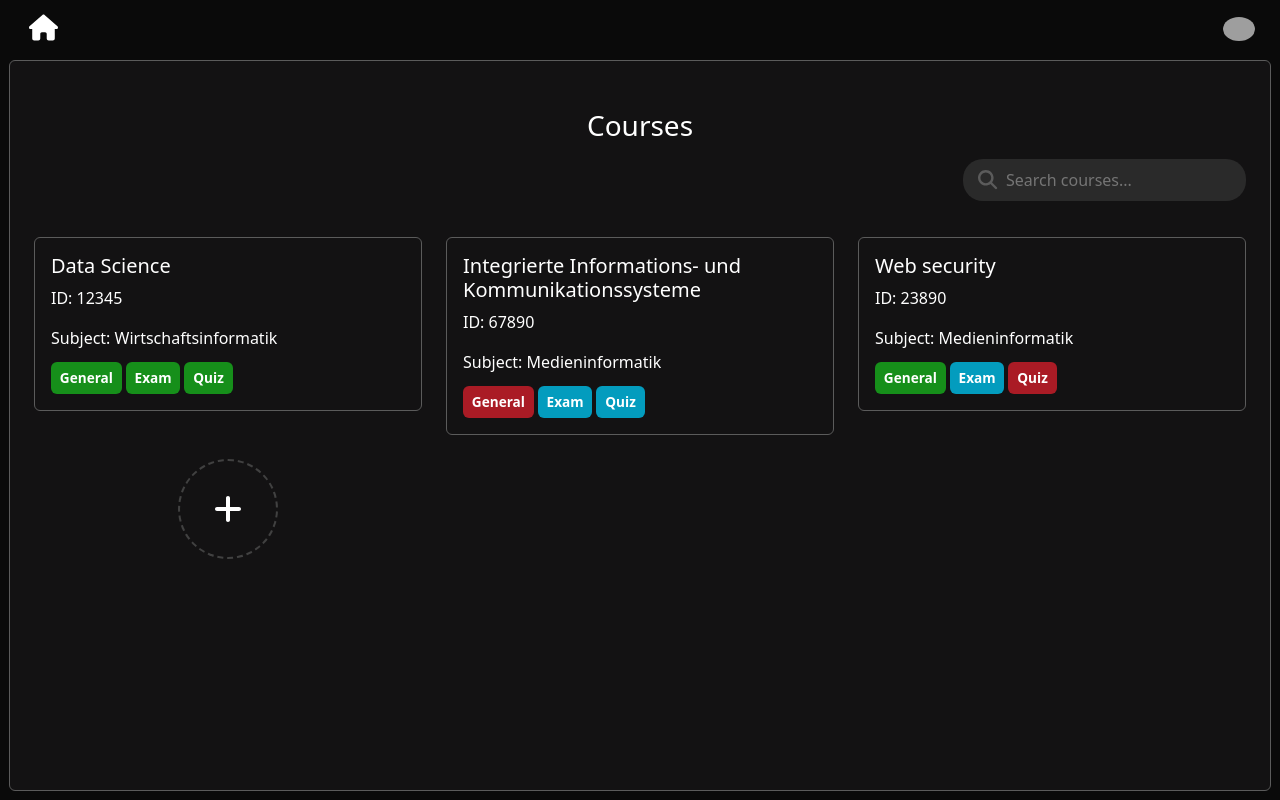
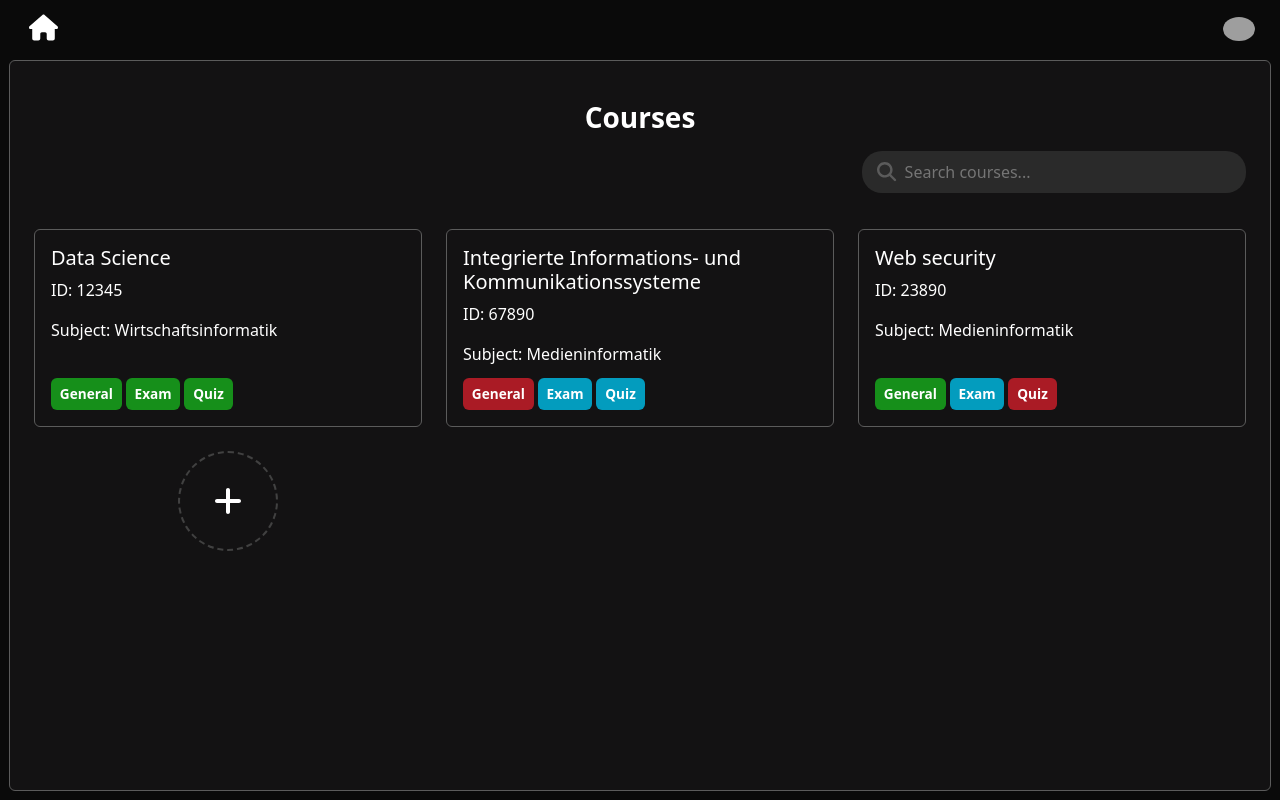
Before and after one commit to RealChoki/Owlie, a Vue app in the folder frontend/: page /courses in a window 1280 px wide. Built offline with nearby package versions, Linux system fonts and the light colour scheme; grey boxes are pictures that could not be loaded.

Commit message:
choki zauberei
Co-authored-by: RealChoki <RealChoki@users.noreply.github.com>

```diff
--- a/frontend/src/views/CreateCourse.vue
+++ b/frontend/src/views/CreateCourse.vue
@@ -1,10 +1,19 @@
 <template>
-  <div class="d-flex flex-column vh-100" style="background-color: var(--color-black)">
+  <div
+    class="d-flex flex-column vh-100"
+    style="background-color: var(--color-black)"
+  >
     <!-- Navbar -->
     <div class="container-fluid navbar-container">
-      <nav class="py-2 px-3 d-flex align-items-center justify-content-between mt-1">
+      <nav
+        class="py-2 px-3 d-flex align-items-center justify-content-between mt-1"
+      >
         <!-- Home Icon -->
-        <button class="btn btn-link p-0 d-flex align-items-center" @click="handleHomeClick" aria-label="Home">
+        <button
+          class="btn btn-link p-0 d-flex align-items-center"
+          @click="handleHomeClick"
+          aria-label="Home"
+        >
           <font-awesome-icon
             class="icon-click-effect nav-icon-holder"
             :icon="['fas', 'home']"
@@ -23,14 +32,21 @@
             />
           </div>
         </div>
-        <Profilemenu v-if="isProfileMenuVisible" :origin="'Nav-EditQuiz'" @toggleProfileMenu="toggleProfileMenu" />
+        <Profilemenu
+          v-if="isProfileMenuVisible"
+          :origin="'Nav-EditQuiz'"
+          @toggleProfileMenu="toggleProfileMenu"
+        />
       </nav>
     </div>
 
     <!-- Content Container -->
-    <div class="d-flex flex-grow-1 p-1" style="background-color: var(--color-black)">
+    <div
+      class="d-flex flex-grow-1 p-1"
+      style="background-color: var(--color-black)"
+    >
       <div
-        class="w-100 rounded text-white p-4 bruh"
+        class="w-100 rounded text-white p-4 bruh container-fluid"
         style="
           background-color: var(--color-background-dark);
           border: 1px solid var(--color-gray-shadow);
@@ -39,7 +55,7 @@
           max-height: calc(100vh - 60px);
         "
       >
-        <h3 class="text-center mb-3 mt-4">Courses</h3>
+        <h3 class="text-center my-3"><strong>Courses</strong></h3>
         <div class="d-flex justify-content-end">
           <div class="search-container">
             <input
@@ -62,9 +78,13 @@
         </div>
         <div class="courses-grid mt-4">
           <div class="row">
-            <div class="col-12 col-md-4 mb-4" v-for="course in filteredCourses" :key="course.courseId">
+            <div
+              class="col-12 col-md-4 mb-4"
+              v-for="course in filteredCourses"
+              :key="course.courseId"
+            >
               <div
-                class="course-card p-3 position-relative d-flex justify-content-between"
+                class="course-card p-3 position-relative d-flex justify-content-between cursor-pointer"
                 style="
                   background-color: var(--color-background-dark);
                   border: 1px solid var(--color-gray-shadow);
@@ -81,28 +101,38 @@
                   </div>
                   <div class="modes-container">
                     <div
-                      v-for="mode in ['General','Exam','Quiz']"
+                      v-for="mode in ['General', 'Exam', 'Quiz']"
                       :key="mode"
                       class="d-flex align-items-end"
                     >
                       <span
-                        :class="['mode-badge', getModeColorClass(mode, course.assistantStatuses)]"
+                        :class="[
+                          'mode-badge',
+                          getModeColorClass(mode, course.assistantStatuses),
+                        ]"
                       >
                         {{ mode }}
                         <span class="mode-tooltip">
-                          {{ getModeStatusText(mode, course.assistantStatuses) }}
+                          {{
+                            getModeStatusText(mode, course.assistantStatuses)
+                          }}
                         </span>
                       </span>
                     </div>
                   </div>
                 </div>
 
-
                 <!-- Delete Button -->
-                <font-awesome-icon class="delete-icon" :icon="['fas', 'trash']" @click.stop="confirmDelete(course)" />
+                <font-awesome-icon
+                  class="delete-icon"
+                  :icon="['fas', 'trash']"
+                  @click.stop="confirmDelete(course)"
+                />
               </div>
             </div>
-            <div class="col-12 col-md-4 mb-4">
+            <div
+              class="col-12 col-md-4 d-flex align-items-center justify-content-center mb-4"
+            >
               <div class="add-course-card" @click="toggleCourseModal">
                 <font-awesome-icon :icon="['fas', 'plus']" size="2x" />
               </div>
@@ -115,23 +145,41 @@
     <!-- Modal for Delete Confirmation -->
     <div v-if="isDeletePopupVisible" class="modal-overlay">
       <div class="modal-content">
-        <h3 class="text-center mb-4 text-white"><u>Delete Course</u></h3>
+        <h3 class="text-center mb-4 text-white"><u>Delete a Course</u></h3>
         <p class="text-white">
           <strong><span class="text-red">Warning:</span></strong> Deleting
-          <strong>{{ courseToDelete.courseName }}</strong> (Course ID: <strong>{{ courseToDelete.courseId }}</strong
-          >) will permanently remove the course and all its associated assistants. This action cannot be undone. To
-          proceed, please enter the course name and ID below:
+          <strong>{{ courseToDelete.courseName }}</strong> (Course ID:
+          <strong>{{ courseToDelete.courseId }}</strong
+          >) will permanently remove the course and all its associated
+          assistants. This action cannot be undone. To proceed, please enter the
+          course name and ID below:
         </p>
-        <input v-model="confirmCourseName" class="login-input w-100 mb-2" placeholder="Confrim course name" required />
+        <input
+          v-model="confirmCourseName"
+          class="login-input w-100 mb-2"
+          placeholder="Confirm course name"
+          required
+        />
         <input
           v-model="confirmCourseId"
           class="login-input w-100 mb-2"
-          placeholder="Confrim course ID"
+          placeholder="Confirm course ID"
           type="number"
           required
         />
-        <button class="btn btn-danger w-100" @click="deleteCourse">Confirm Deletion</button>
-        <button class="btn btn-secondary w-100 mt-2" @click="isDeletePopupVisible = false">Cancel</button>
+        <button
+          class="btn btn-danger w-100"
+          @click="deleteCourse"
+          :disabled="!canDelete"
+        >
+          Delete Course
+        </button>
+        <button
+          class="btn btn-secondary w-100 mt-2"
+          @click="isDeletePopupVisible = false"
+        >
+          Cancel
+        </button>
       </div>
     </div>
 
@@ -157,16 +205,23 @@
               v-if="isFocused && subjectQuery && filteredOptions.length > 0"
               class="dropdown-menu w-100"
               :class="{
-                show: isFocused && subjectQuery && filteredOptions.length > 0
+                show: isFocused && subjectQuery && filteredOptions.length > 0,
               }"
             >
-              <li v-for="option in filteredOptions" :key="option" class="dropdown-item" @click="selectOption(option)">
+              <li
+                v-for="option in filteredOptions"
+                :key="option"
+                class="dropdown-item"
+                @click="selectOption(option)"
+              >
                 {{ option }}
               </li>
             </ul>
           </div>
           <div class="mb-3">
-            <label for="courseNameInputModal" class="form-label">Course Name</label>
+            <label for="courseNameInputModal" class="form-label"
+              >Course Name</label
+            >
             <input
               type="text"
               id="courseNameInputModal"
@@ -189,8 +244,16 @@
               required
             />
           </div>
-          <button type="submit" class="btn btn-action w-100">Create course</button>
-          <button type="button" class="btn btn-secondary w-100 mt-2" @click="toggleCourseModal">Cancel</button>
+          <button type="submit" class="btn btn-action w-100">
+            Create course
+          </button>
+          <button
+            type="button"
+            class="btn btn-secondary w-100 mt-2"
+            @click="toggleCourseModal"
+          >
+            Cancel
+          </button>
         </form>
       </div>
     </div>
@@ -199,10 +262,10 @@
 </template>
 
 <script lang="ts" setup>
-import { useRouter } from 'vue-router'
-import { ref, computed } from 'vue'
-import { FontAwesomeIcon } from '@fortawesome/vue-fontawesome'
-import { library } from '@fortawesome/fontawesome-svg-core'
+import { useRouter } from "vue-router";
+import { ref, computed } from "vue";
+import { FontAwesomeIcon } from "@fortawesome/vue-fontawesome";
+import { library } from "@fortawesome/fontawesome-svg-core";
 import {
   faHome,
   faPlus,
@@ -210,151 +273,171 @@ import {
   faCogs,
   faQuestionCircle,
   faFileAlt,
+  faMagnifyingGlass,
+} from "@fortawesome/free-solid-svg-icons";
+import Profilemenu from "../widgets/ProfileMenu.vue"; // or correct path
+
+library.add(
+  faHome,
+  faPlus,
+  faTrash,
+  faCogs,
+  faQuestionCircle,
+  faFileAlt,
   faMagnifyingGlass
-} from '@fortawesome/free-solid-svg-icons'
-import Profilemenu from '../widgets/ProfileMenu.vue' // or correct path
+);
 
-library.add(faHome, faPlus, faTrash, faCogs, faQuestionCircle, faFileAlt, faMagnifyingGlass)
+const isProfileMenuVisible = ref(false);
+const router = useRouter();
 
-const isProfileMenuVisible = ref(false)
-const router = useRouter()
-
-const courseName = ref('')
-const courseId = ref('')
+const courseName = ref("");
+const courseId = ref("");
 
 const courses = ref([
   {
-    courseId: '12345',
-    courseName: 'Data Science',
-    subject: 'Wirtschaftsinformatik',
+    courseId: "12345",
+    courseName: "Data Science",
+    subject: "Wirtschaftsinformatik",
     assistantStatuses: {
-      Active: ['General', 'Exam', 'Quiz'],
+      Active: ["General", "Exam", "Quiz"],
       Inactive: [],
-      Activating: []
-    }
+      Activating: [],
+    },
   },
   {
-    courseId: '67890',
-    courseName: 'Integrierte Informations- und Kommunikationssysteme',
-    subject: 'Medieninformatik',
+    courseId: "67890",
+    courseName: "Integrierte Informations- und Kommunikationssysteme",
+    subject: "Medieninformatik",
     assistantStatuses: {
       Active: [],
-      Inactive: ['General'],
-      Activating: ['Exam', 'Quiz']
-    }
+      Inactive: ["General"],
+      Activating: ["Exam", "Quiz"],
+    },
   },
   {
-    courseId: '23890',
-    courseName: 'Web security',
-    subject: 'Medieninformatik',
+    courseId: "23890",
+    courseName: "Web security",
+    subject: "Medieninformatik",
     assistantStatuses: {
-      Active: ['General'],
-      Inactive: ['Quiz'],
-      Activating: ['Exam']
-    }
-  }
-])
+      Active: ["General"],
+      Inactive: ["Quiz"],
+      Activating: ["Exam"],
+    },
+  },
+]);
 
-const isSearchFocused = ref(false)
-const searchQuery = ref('')
+const isSearchFocused = ref(false);
+const searchQuery = ref("");
 const filteredCourses = computed(() => {
+  console.log("Filtering courses...");
+  console.log(courses.value);
   return courses.value.filter(
     (course) =>
-      course.courseName.toLowerCase().includes(searchQuery.value.toLowerCase()) ||
+      course.courseName
+        .toLowerCase()
+        .includes(searchQuery.value.toLowerCase()) ||
       course.courseId.includes(searchQuery.value)
-  )
-})
+  );
+});
 
-const searchInput = ref<HTMLInputElement | null>(null)
+const searchInput = ref<HTMLInputElement | null>(null);
 function focusInput() {
-  searchInput.value?.focus()
+  searchInput.value?.focus();
 }
 
 function getModeColorClass(mode: string, statuses: any) {
-  if (statuses.Active.includes(mode)) return 'active'
-  if (statuses.Activating.includes(mode)) return 'activating'
-  return 'inactive'
+  if (statuses.Active.includes(mode)) return "active";
+  if (statuses.Activating.includes(mode)) return "activating";
+  return "inactive";
 }
 
 function getModeStatusText(mode: string, statuses: any) {
-  if (statuses.Active.includes(mode)) return 'Active'
-  if (statuses.Activating.includes(mode)) return 'Activating'
-  return 'Inactive'
+  if (statuses.Active.includes(mode)) return "Active";
+  if (statuses.Activating.includes(mode)) return "Activating";
+  return "Inactive";
 }
 
-const options = ref(['Wirtschaftsinformatik', 'Medieninformatik'])
-const subjectQuery = ref('')
-const subject = ref('')
+const options = ref(["Wirtschaftsinformatik", "Medieninformatik"]);
+const subjectQuery = ref("");
+const subject = ref("");
 const filteredOptions = computed(() => {
-  return options.value.filter((option) => option.toLowerCase().includes(subjectQuery.value.toLowerCase()))
-})
+  return options.value.filter((option) =>
+    option.toLowerCase().includes(subjectQuery.value.toLowerCase())
+  );
+});
 
 const selectOption = (option: string) => {
-  subject.value = option
-  subjectQuery.value = option
-}
+  subject.value = option;
+  subjectQuery.value = option;
+};
 
 // Controls the visibility of the modal form
-const isCourseFormVisible = ref(false)
+const isCourseFormVisible = ref(false);
 
-const isDeletePopupVisible = ref(false)
+const isDeletePopupVisible = ref(false);
 const courseToDelete = ref<{
-  subject: string
-  courseName: string
-  courseId: string
-} | null>(null)
-const confirmCourseName = ref('')
-const confirmCourseId = ref('')
+  subject: string;
+  courseName: string;
+  courseId: string;
+} | null>(null);
+const confirmCourseName = ref("");
+const confirmCourseId = ref("");
 
 const addCourse = () => {
   const newCourse = {
+    courseId: courseId.value as string,
+    courseName: courseName.value,
     subject: subject.value,
-    courseName: courseName.value,
-    courseId: courseId.value,
-    assistantStatus: 'Inactive' as 'Inactive', // Ensure the correct type
-    assistantTypes: [] as Array<'General' | 'Quiz' | 'Exam'> // Enforce type for assistantTypes
-  }
-
-  courses.value.push(newCourse)
-  console.log('Form submitted with data:', newCourse)
+    assistantStatuses: {
+      Active: [],
+      Inactive: ["General", "Quiz", "Exam"], // Defaulting all to Inactive
+      Activating: [],
+    },
+  };
+  courses.value.push(newCourse);
+  console.log("Form submitted with data:", newCourse);
 
   // Clear the input fields after submission
-  courseName.value = ''
-  courseId.value = ''
+  courseName.value = "";
+  courseId.value = "";
 
   // Hide the modal
-  isCourseFormVisible.value = false
-  console.log(courses.value) // WTF??? press on profile pic
-}
+  isCourseFormVisible.value = false;
+  console.log(courses.value); // WTF??? press on profile pic
+};
 
 const handleHomeClick = () => {
-  router.push('/')
-}
+  router.push("/");
+};
 
 const toggleProfileMenu = () => {
-  isProfileMenuVisible.value = !isProfileMenuVisible.value
-}
+  isProfileMenuVisible.value = !isProfileMenuVisible.value;
+};
 
 const toggleCourseModal = () => {
-  isCourseFormVisible.value = !isCourseFormVisible.value
-  resetCourseModal()
-}
+  isCourseFormVisible.value = !isCourseFormVisible.value;
+  resetCourseModal();
+};
 
 const resetCourseModal = () => {
-  courseName.value = ''
-  courseId.value = ''
-  subject.value = ''
-  subjectQuery.value = ''
-}
+  courseName.value = "";
+  courseId.value = "";
+  subject.value = "";
+  subjectQuery.value = "";
+};
 
-const confirmDelete = (course: { subject: string; courseName: string; courseId: string }) => {
-  courseToDelete.value = course
-  confirmCourseName.value = ''
-  confirmCourseId.value = ''
-  isDeletePopupVisible.value = true
+const confirmDelete = (course: {
+  subject: string;
+  courseName: string;
+  courseId: string;
+}) => {
+  courseToDelete.value = course;
+  confirmCourseName.value = "";
+  confirmCourseId.value = "";
+  isDeletePopupVisible.value = true;
 
-  console.log(courses.value)
-}
+  console.log(courses.value);
+};
 
 const deleteCourse = () => {
   if (
@@ -362,41 +445,52 @@ const deleteCourse = () => {
     confirmCourseName.value === courseToDelete.value.courseName &&
     confirmCourseId.value === courseToDelete.value.courseId
   ) {
-    courses.value = courses.value.filter((course) => course.courseId !== courseToDelete.value.courseId)
-    isDeletePopupVisible.value = false
+    courses.value = courses.value.filter(
+      (course) => course.courseId !== courseToDelete.value.courseId
+    );
+    isDeletePopupVisible.value = false;
   }
-}
+};
 
 const getStatusClass = (status: string) => {
   switch (status) {
-    case 'Active':
-      return 'badge-success' // Green
-    case 'Activating':
-      return 'badge-info' // Blue
-    case 'Inactive':
-      return 'badge-danger' // Red
+    case "Active":
+      return "badge-success"; // Green
+    case "Activating":
+      return "badge-info"; // Blue
+    case "Inactive":
+      return "badge-danger"; // Red
     default:
-      return 'badge-secondary' // Default gray
+      return "badge-secondary"; // Default gray
   }
-}
+};
+
+const canDelete = computed(() => {
+  return (
+    courseToDelete.value &&
+    confirmCourseName.value === courseToDelete.value.courseName &&
+    confirmCourseId.value === courseToDelete.value.courseId
+  );
+});
 
 const goToCourseDashboard = (course: {
-  subject: string
-  courseName: string
-  courseId: string
-  assistantStatus: 'Active' | 'Inactive' | 'Activating'
-  assistantTypes: Array<'General' | 'Quiz' | 'Exam'>
+  subject: string;
+  courseName: string;
+  courseId: string;
+  assistantStatus: "Active" | "Inactive" | "Activating";
+  assistantTypes: Array<"General" | "Quiz" | "Exam">;
 }) => {
   router.push({
-    name: 'courseDashboard',
-    params: { courseId: course.courseId }
-  })
-}
+    name: "courseDashboard",
+    params: { courseId: course.courseId },
+  });
+};
 </script>
 
 <style scoped>
 .form-label {
   color: var(--color-white);
+  margin-bottom: 0.1em;
 }
 
 .navbar-container {
@@ -406,6 +500,7 @@ const goToCourseDashboard = (course: {
 .bruh {
   scrollbar-width: none;
   padding-bottom: 1em !important;
+  min-width: 305px;
 }
 
 .btn-action {
@@ -433,6 +528,11 @@ const goToCourseDashboard = (course: {
   border-color: var(--color-disabled);
 }
 
+.btn-danger:disabled {
+  pointer-events: all !important; /* override Bootstrap */
+  cursor: not-allowed !important;
+}
+
 .login-input {
   background-color: var(--color-gray-medium);
   color: var(--color-white);
@@ -453,12 +553,23 @@ const goToCourseDashboard = (course: {
 .courses-grid h4 {
   text-align: center;
 }
+
+.courses-grid .row {
+  display: flex;
+  flex-wrap: wrap;
+  align-items: stretch; /* ensures all items stretch to match the tallest one */
+}
+
 .course-card {
-  cursor: pointer;
-  transition: transform 0.2s ease;
+  display: flex;
+  flex-direction: column;
+  justify-content: space-between;
+  height: 100%; /* match the tallest card's height */
+  transition: transform 0.15s ease;
 }
+
 .course-card:hover {
-  transform: scale(1.02);
+  transform: scale(1.01);
 }
 
 .assistant-status {
@@ -515,13 +626,13 @@ const goToCourseDashboard = (course: {
 }
 
 /* Hide the default arrows in number input */
-input[type='number']::-webkit-outer-spin-button,
-input[type='number']::-webkit-inner-spin-button {
+input[type="number"]::-webkit-outer-spin-button,
+input[type="number"]::-webkit-inner-spin-button {
   -webkit-appearance: none;
   margin: 0;
 }
 
-input[type='number'] {
+input[type="number"] {
   -moz-appearance: textfield;
   appearance: textfield;
 }
@@ -572,7 +683,7 @@ input[type='number'] {
 
 .course-card .delete-icon {
   opacity: 0;
-  transition: opacity 0.1s ease-in-out;
+  transition: opacity 0.2s ease-in-out;
 }
 
 .course-card:hover .delete-icon {
@@ -606,6 +717,21 @@ input[type='number'] {
   color: white;
 }
 
+.search-container {
+  display: flex;
+  align-items: center;
+  position: relative;
+  padding-bottom: 0.75em;
+}
+
+.magnifying-glass {
+  position: absolute;
+  font-size: 1.2rem;
+  left: 15px;
+  color: var(--color-gray-shadow);
+  transition: color 0.2s ease;
+}
+
 .search-bar {
   background-color: var(--color-gray-medium);
   border: 1px solid transparent;
@@ -627,21 +753,6 @@ input[type='number'] {
 
 .input-focused::placeholder {
   color: white !important;
-}
-
-.search-container {
-  display: flex;
-  align-items: center;
-  position: relative;
-  padding-bottom: 0.75em;
-}
-
-.magnifying-glass {
-  position: absolute;
-  font-size: 1.2rem;
-  left: 15px;
-  color: var(--color-gray-shadow);
-  transition: color 0.2s ease;
 }
 
 .mode-badge {
@@ -666,7 +777,6 @@ input[type='number'] {
   background-color: #039cbe; /* Blue */
 }
 
-
 /* Tooltip style */
 .mode-tooltip {
   display: none;
@@ -685,14 +795,14 @@ input[type='number'] {
 }
 
 .mode-tooltip::after {
-  content: '';
+  content: "";
   position: absolute;
   bottom: -11px; /* Move the arrow beneath the tooltip */
   left: 50%;
   transform: translateX(-50%);
   border-width: 6px;
   border-style: solid;
-  border-color: var(--color-gray-light) transparent transparent  transparent; /* Adjust the arrow color */
+  border-color: var(--color-gray-light) transparent transparent transparent; /* Adjust the arrow color */
 }
 
 .mode-badge:hover .mode-tooltip {
@@ -709,36 +819,56 @@ input[type='number'] {
   }
 }
 
-.card-container{
+.card-container {
   display: flex;
   justify-content: space-between;
   width: 100%;
+  height: 100%;
 }
 
-.modes-container{
- display: flex;
- justify-content: end;
+.card-container h5 {
+  word-wrap: break-word; /* Ensures long words break */
+  word-break: break-word; /* Breaks long words */
+  overflow-wrap: break-word; /* Alternative for better browser support */
 }
 
+.modes-container {
+  display: flex;
+}
+
+@media (min-width: 768px) {
+  .search-bar {
+    width: 30vw;
+    min-width: 200px;
+    max-width: 400px;
+  }
+}
+
+@media (max-width: 767px){
+  .search-container {
+    width: 100%;
+  }
+}
 @media (min-width: 768px) and (max-width: 1535px) {
-  .card-container{
+  .card-container {
     flex-direction: column;
   }
 
-  .modes-container{
+  .modes-container {
     margin-top: 0.8em;
     justify-content: start;
   }
 }
 
 @media (max-width: 650px) {
-  .card-container{
+  .card-container {
     flex-direction: column;
   }
 
-  .modes-container{
+  .modes-container {
     margin-top: 0.8em;
     justify-content: start;
   }
+
 }
 </style>
```
